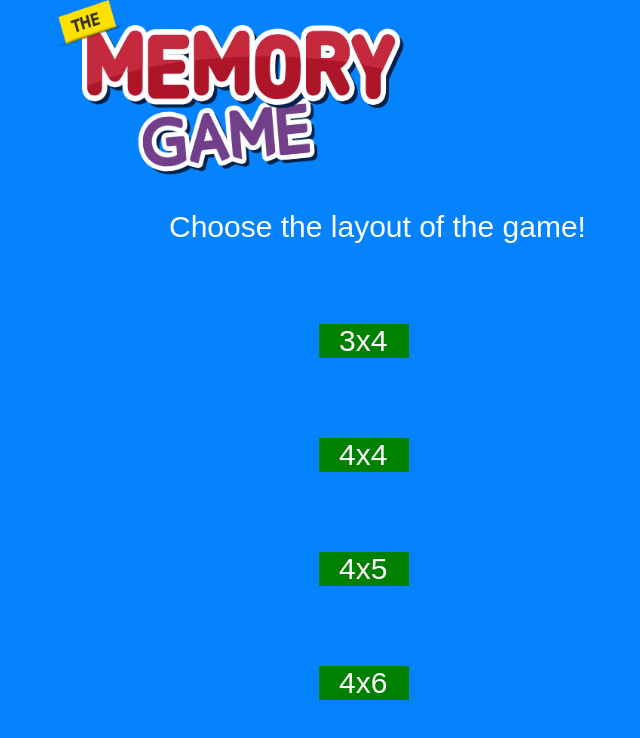
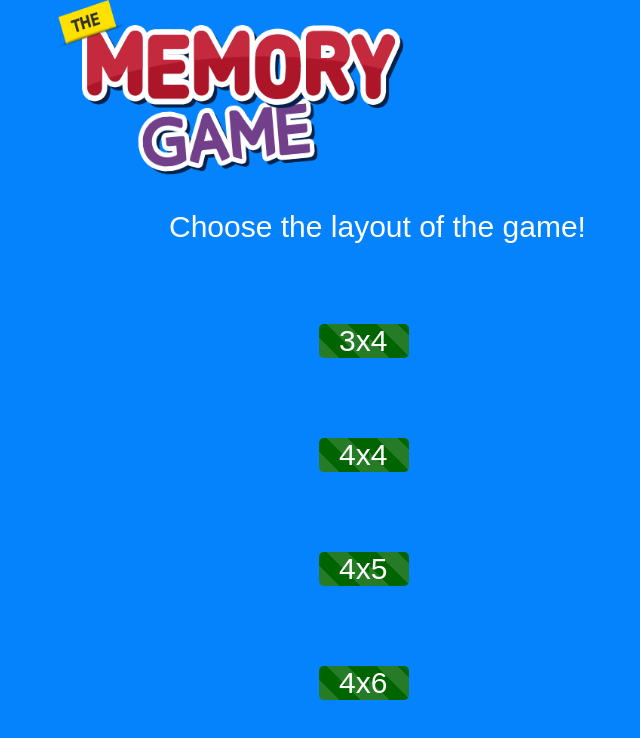
Before and after one commit to RajuKalidindi/Memory-Game, a plain HTML site: page main.html in a window 1280 px wide. Shown: the whole page, without its empty margins (411-1051 px from the left). Drawn offline with Linux system fonts and the light colour scheme.

Commit message:
Changed style of choice attributes

```diff
--- a/mainstyle.css
+++ b/mainstyle.css
@@ -35,7 +35,13 @@ body {
 }
 
 .choice {
-  background-color: green;
+  background-color: #006400;
+  background-size: 50px;
+  background-image: -webkit-linear-gradient(45deg,
+                                                rgba(255, 255, 255, 0.15) 25%, rgba(0, 0, 0, 0) 25%,
+                                                rgba(0, 0, 0, 0) 50%,
+                                                rgba(255, 255, 255, 0.15) 50%, rgba(255, 255, 255, 0.15) 75%, rgba(0, 0, 0, 0) 75%,
+                                                rgba(0, 0, 0, 0));
   padding-left: 20px;
   width: 90px;
   margin: 80px;
@@ -44,6 +50,7 @@ body {
   font-size: 30px;
   font-family: sans-serif;
   color: white;
+  border-radius: 5px;
 }
 
 a:link {
```
